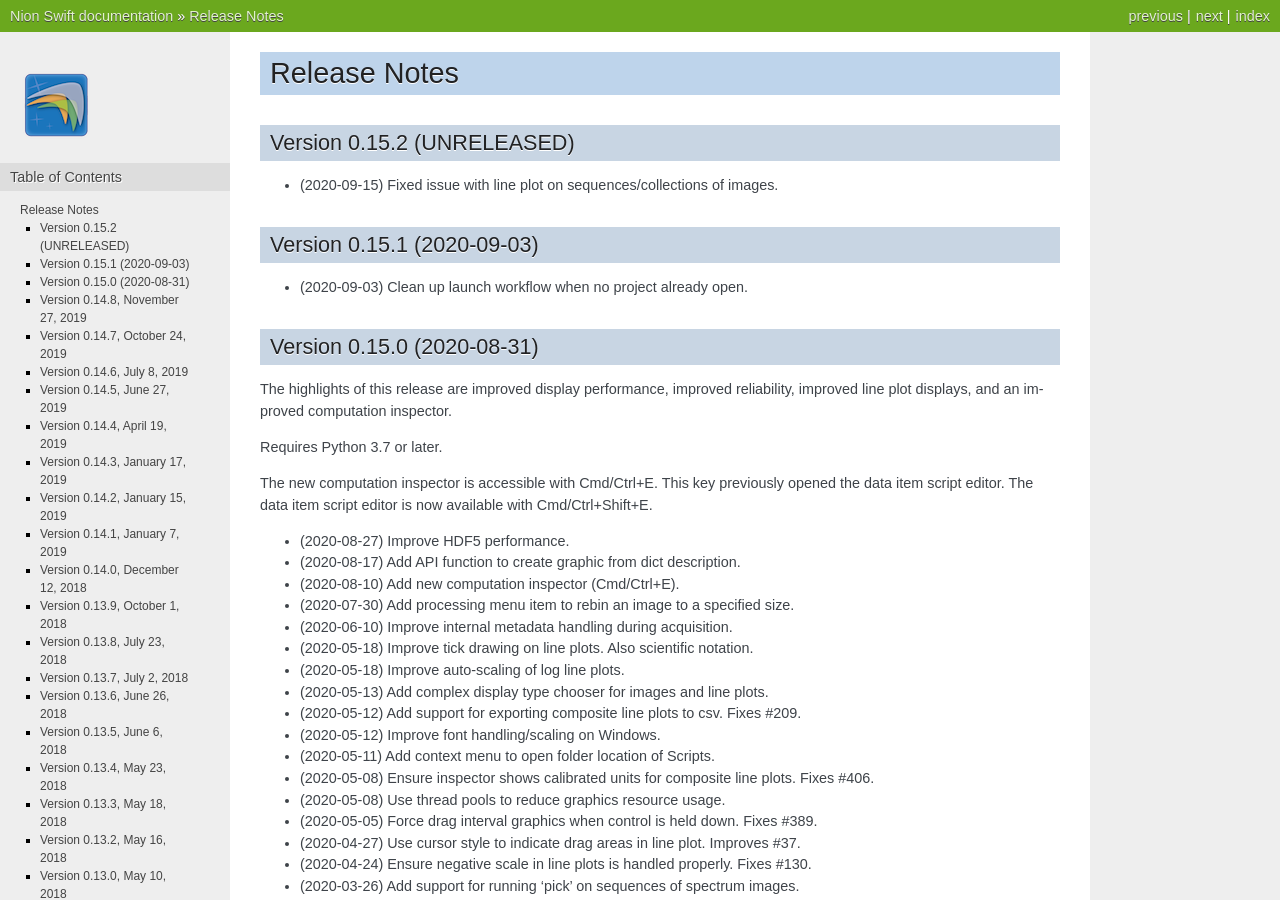
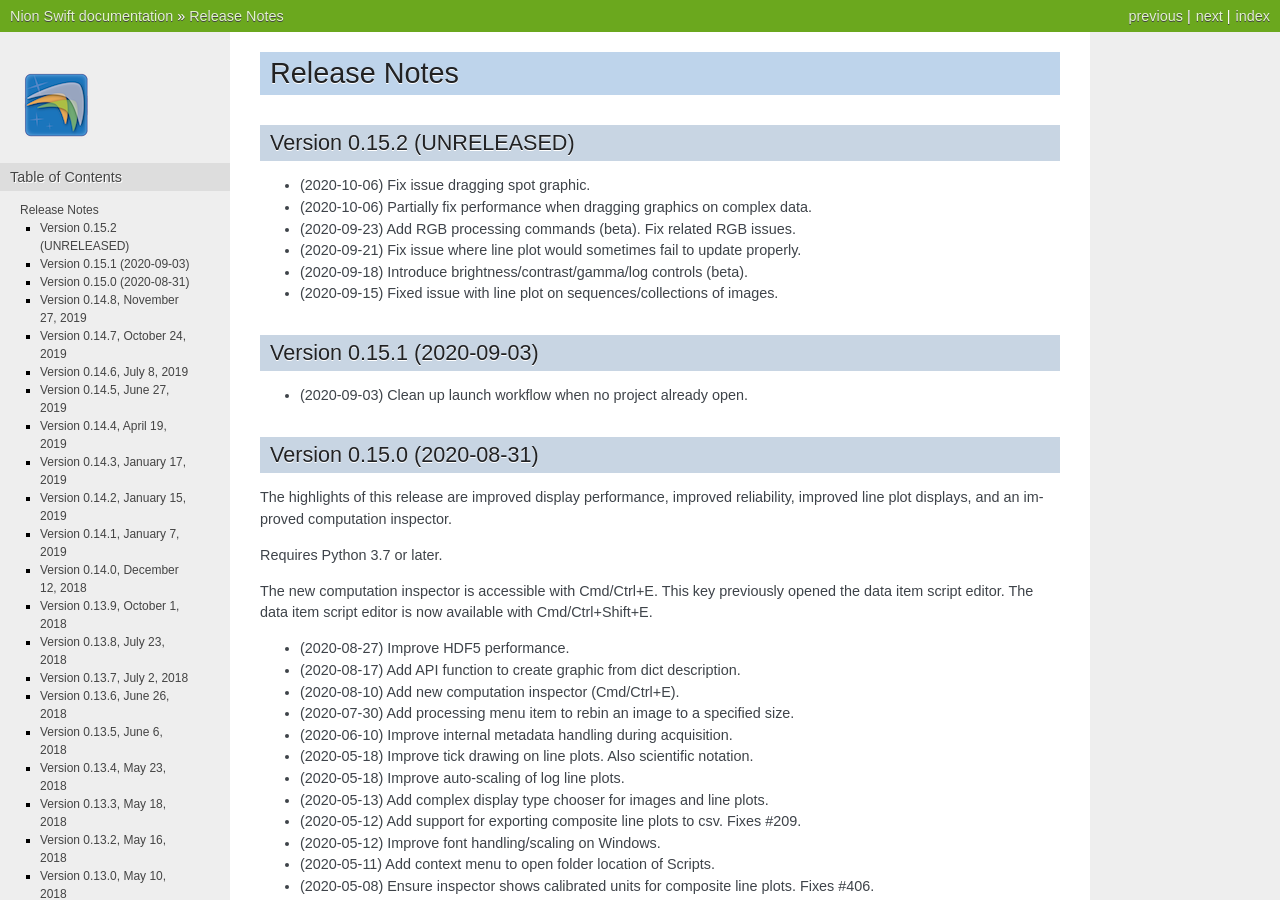
Before and after one commit to nion-software/nionswift, a Sphinx documentation site: the page built from docs/release_notes.rst, in a window 1280 px wide and 900 px high. Built offline with Sphinx 7.4.7, drawn with Linux system fonts in a browser that asks for light colours.

Commit message:
Update travis build; also update release notes.

```diff
--- a/docs/release_notes.rst
+++ b/docs/release_notes.rst
@@ -5,6 +5,11 @@ Release Notes
 
 Version 0.15.2 (UNRELEASED)
 ---------------------------
+* (2020-10-06) Fix issue dragging spot graphic.
+* (2020-10-06) Partially fix performance when dragging graphics on complex data.
+* (2020-09-23) Add RGB processing commands (beta). Fix related RGB issues.
+* (2020-09-21) Fix issue where line plot would sometimes fail to update properly.
+* (2020-09-18) Introduce brightness/contrast/gamma/log controls (beta).
 * (2020-09-15) Fixed issue with line plot on sequences/collections of images.
 
 Version 0.15.1 (2020-09-03)
```
Also changed, not shown: .travis.yml.
